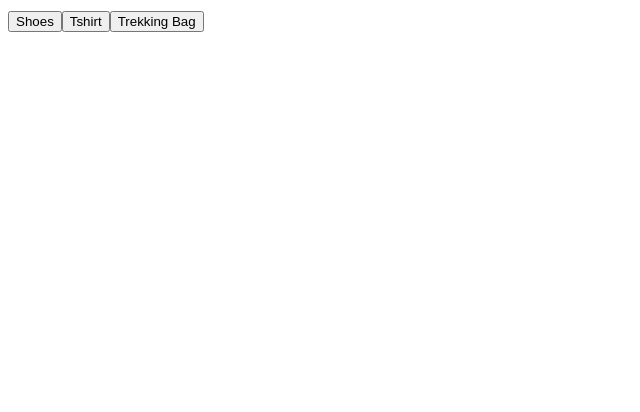
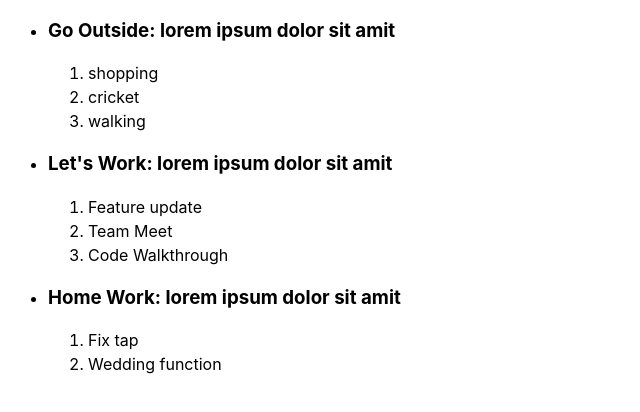
Before and after one commit to Lokeshkhati/ES6-Practice, a React (Vite) app in the folder Reactjs/Set-06/: page / in a window 1280 px wide. Shown: the top 412 px of the page, without its empty margins (0-640 px from the left). Built offline with nearby package versions, Linux system fonts and the light colour scheme.

Commit message:
add solution

```diff
--- a/Reactjs/Set-06/src/App.jsx
+++ b/Reactjs/Set-06/src/App.jsx
@@ -2,11 +2,13 @@ import { useState } from "react";
 import reactLogo from "./assets/react.svg";
 import "./App.css";
 import ProductCard from "./components/ProductCard";
+import TodoItem from "./components/TodoItem";
 
 function App() {
   return (
     <div className="App">
-      <ProductCard />
+      {/* <ProductCard /> */}
+      <TodoItem />
     </div>
   );
 }
--- a/Reactjs/Set-06/src/components/ProductCard.jsx
+++ b/Reactjs/Set-06/src/components/ProductCard.jsx
@@ -1,5 +1,5 @@
 // 1. Create a React component that calls the product api and has the same number of buttons as the items in product. On Click of each button show the details of that card only. Example: In the below API we have three products and three buttons.
-import { fakeFetch, url } from "../constants/fakeFetch01";
+import { fakeFetch, url } from "../apis/fakeFetch01";
 import { useEffect, useState } from "react";
 
 const ProductCard = () => {
@@ -15,7 +15,6 @@ const ProductCard = () => {
     try {
       const { data } = await fakeFetch(url);
       setProducts(data.products);
-      setError("");
       setIsLoading(false);
     } catch (error) {
       setError(error.message);
@@ -27,16 +26,19 @@ const ProductCard = () => {
     getProducts();
   }, []);
 
-  const filteredProducts = products.filter(
-    ({ name }) => name === selectedProduct
-  );
+  const filteredProducts =
+    selectedProduct === ""
+      ? products
+      : products.filter(({ name }) => name === selectedProduct);
+
+  if (error) return <h1>{error} </h1>;
+  if (isLoading) return <h1>Loading...</h1>;
+
   return (
     <div>
-      {isLoading ? (
-        <h1>Loading...</h1>
-      ) : (
       <>
         <div>
+          <h1>Products :{products.length} </h1>
           {names.map((name) => (
             <button onClick={() => setSelectedProduct(name)}> {name} </button>
           ))}
@@ -56,7 +58,6 @@ const ProductCard = () => {
           ))}
         </ul>
       </>
-      )}
     </div>
   );
 };
--- a/Reactjs/Set-06/src/components/TodoItem.jsx
+++ b/Reactjs/Set-06/src/components/TodoItem.jsx
@@ -1,20 +1,18 @@
 // 2.Create a React component that calls the todo api and display the todos in an unordered list and show the todos as a list. The todo should display a heading with a little description of what that todo is about. Under that, it should display all the tasks to be done as a list.
 
-import { fakeFetch, url } from "../constants/fakeFetch02";
+import { fakeFetch, url } from "../apis/fakeFetch02";
 import { useEffect, useState } from "react";
 
 const TodoItem = () => {
   const [todos, setTodos] = useState([]);
   const [isLoading, setIsLoading] = useState(false);
   const [error, setError] = useState("");
-  console.log(todos);
 
   const getTodos = async () => {
     setIsLoading(true);
     try {
       const { data } = await fakeFetch(url);
       setTodos(data.todos);
-      setError("");
       setIsLoading(false);
     } catch (error) {
       setError(error.message);
@@ -26,6 +24,26 @@ const TodoItem = () => {
     getTodos();
   }, []);
 
-  return <div>TodoItem</div>;
+  if (error) return <h1>{error} </h1>;
+  if (isLoading) return <h1>Loading...</h1>;
+
+  return (
+    <div>
+      <ul>
+        {todos.length > 0 &&
+          todos.map(({ title, desc, todos }) => (
+            <li key={title}>
+              <h3>
+                {title}: {desc}
+              </h3>
+              <ol>
+                {todos.length > 0 &&
+                  todos.map((todo) => <li key={todo}>{todo} </li>)}
+              </ol>
+            </li>
+          ))}
+      </ul>
+    </div>
+  );
 };
 export default TodoItem;
```
Also changed, not shown: Reactjs/Set-06/src/apis/fakeFetch01.js (renamed from Reactjs/Set-06/src/constants/fakeFetch01.js), Reactjs/Set-06/src/apis/fakeFetch02.js (renamed from Reactjs/Set-06/src/constants/fakeFetch02.js). Lines whose indentation alone changed are shown as unchanged.
